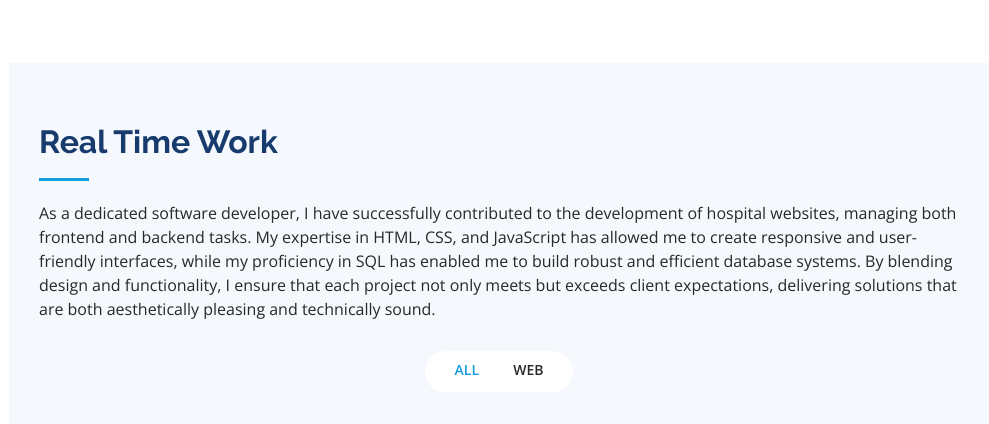
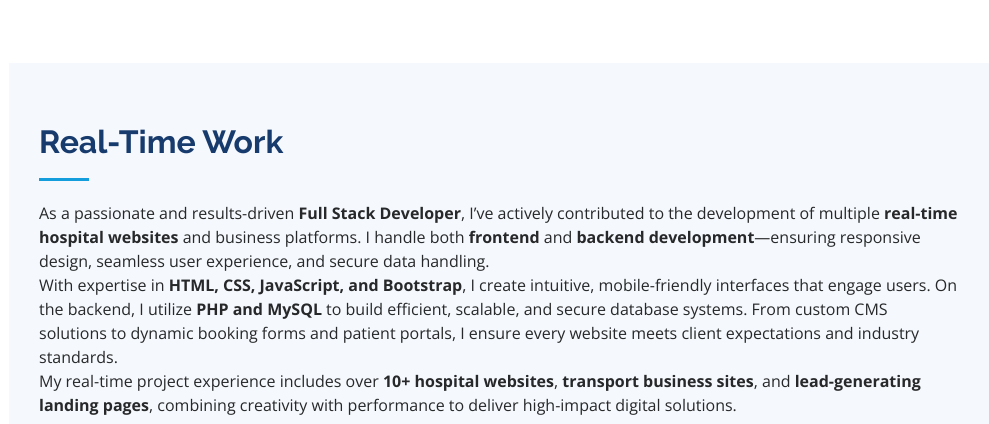
Before and after one commit to Gurudass/portfolio, a plain HTML site: page index.html in a window 1280 px wide. Shown: the part 4510-4934 px from the top of the page, without its empty margins (291-1280 px from the left). Drawn offline with nearby package versions, Linux system fonts and the light colour scheme.

Commit message:
Update index.html

```diff
--- a/index.html
+++ b/index.html
@@ -426,13 +426,17 @@
       <div class="container">
 
         <div class="section-title">
-          <h2>Real Time Work</h2>
-          <p>As a dedicated software developer, I have successfully contributed to the development of hospital websites,
-            managing both frontend and backend tasks. My expertise in HTML, CSS, and JavaScript has allowed me to create
-            responsive and user-friendly interfaces, while my proficiency in SQL has enabled me to build robust and
-            efficient database systems. By blending design and functionality, I ensure that each project not only meets
-            but exceeds client expectations, delivering solutions that are both aesthetically pleasing and technically
-            sound.</p>
+          <h2>Real-Time Work</h2>
+          <p>
+            As a passionate and results-driven <strong>Full Stack Developer</strong>, I’ve actively contributed to the development of multiple <strong>real-time hospital websites</strong> and business platforms. I handle both <strong>frontend</strong> and <strong>backend development</strong>—ensuring responsive design, seamless user experience, and secure data handling.
+          </p>
+          <p>
+            With expertise in <strong>HTML, CSS, JavaScript, and Bootstrap</strong>, I create intuitive, mobile-friendly interfaces that engage users. On the backend, I utilize <strong>PHP and MySQL</strong> to build efficient, scalable, and secure database systems. From custom CMS solutions to dynamic booking forms and patient portals, I ensure every website meets client expectations and industry standards.
+          </p>
+          <p>
+            My real-time project experience includes over <strong>10+ hospital websites</strong>, <strong>transport business sites</strong>, and <strong>lead-generating landing pages</strong>, combining creativity with performance to deliver high-impact digital solutions.
+          </p>
+
         </div>
 
         <div class="row" data-aos="fade-up">
```
